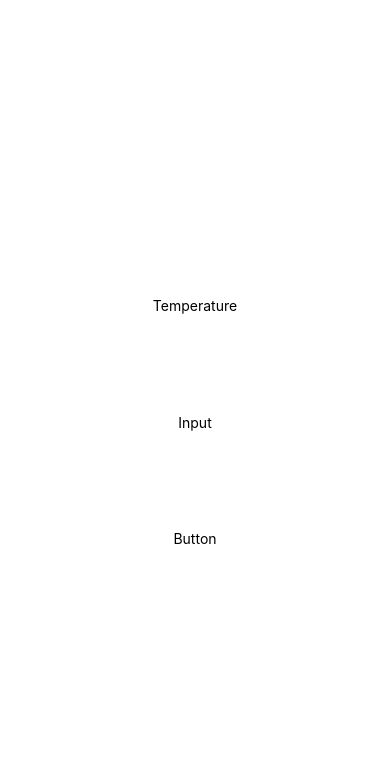
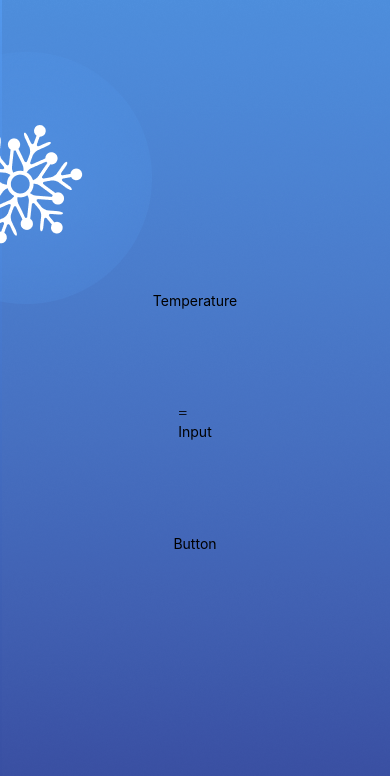
Before and after one commit to MosesKal/mobTempApp, a React Native app: screen / in a window 390 px wide. Shown: the top 776 px of the page. Built offline with nearby package versions, Linux system fonts and the light colour scheme.

Commit message:
background image

```diff
--- a/App.js
+++ b/App.js
@@ -1,22 +1,21 @@
-import { View, Text } from "react-native";
+import { View, Text, ImageBackground } from "react-native";
 import { style } from "./App.style";
+import hotBackground from "./assets/cold.png"
 
 export default function App() {
   return (
-    <>
-      <View style={style.container}>
+    <ImageBackground style={style.container} source={hotBackground}>
       <View style={style.workspace}>
         <View>
           <Text>Temperature</Text>
         </View>
-          <View>
+        <View>=
           <Text>Input</Text>
         </View>
         <View>
           <Text>Button</Text>
         </View>
       </View>
-      </View>
-    </>
+    </ImageBackground>
   );
 }
```
Also changed, not shown: assets/cold.png (renamed from assets/2.1 cold.png), assets/hot.png (renamed from assets/2.3 hot.png). Lines whose indentation alone changed are shown as unchanged.
